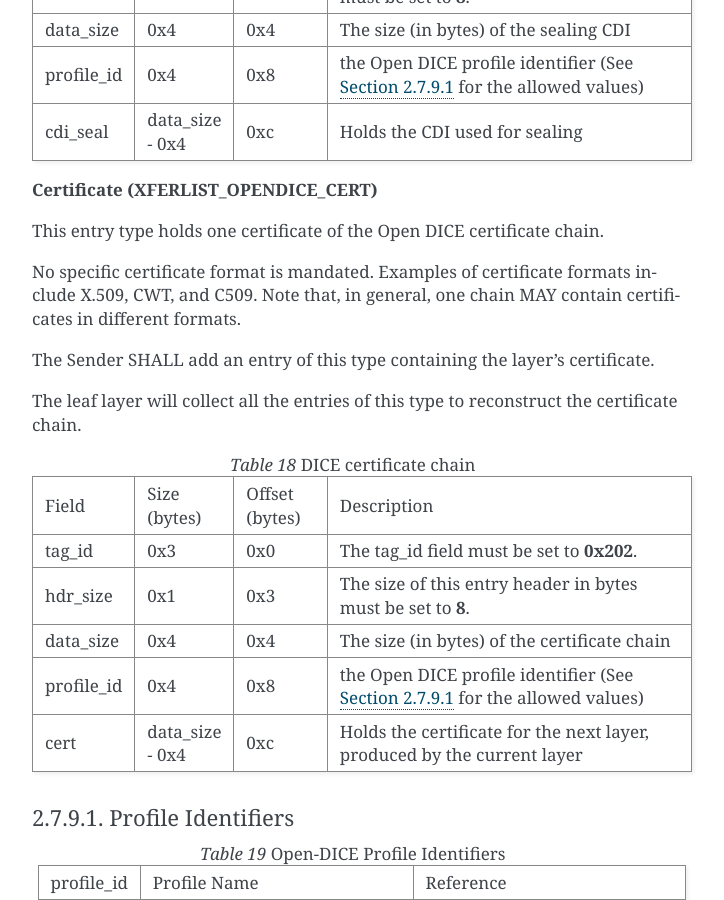
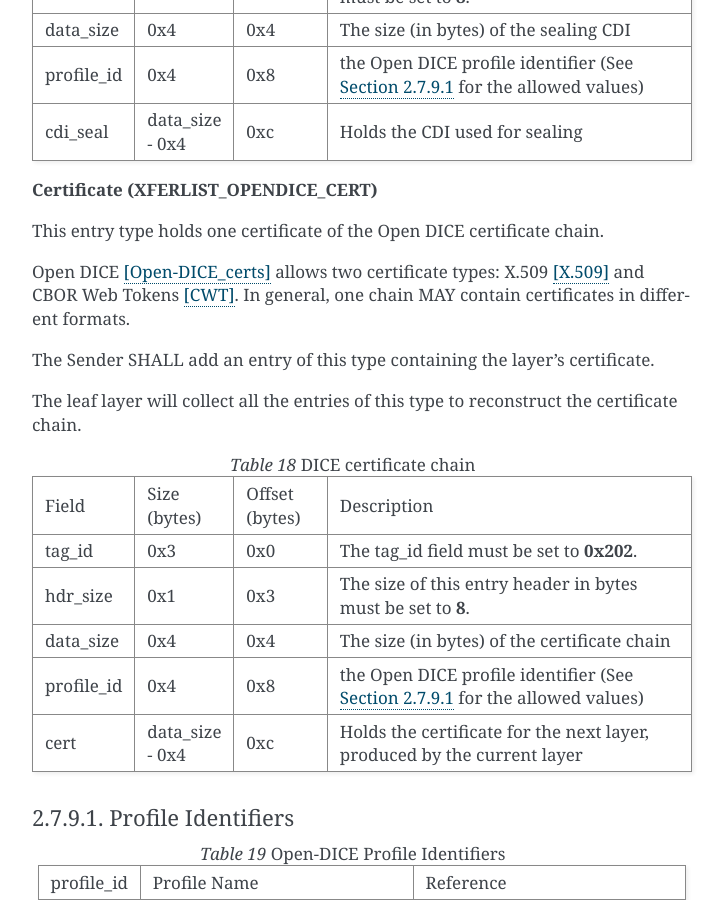
Before and after one commit to FirmwareHandoff/firmware_handoff, a Sphinx documentation site: the page built from source/transfer_list.rst, in a window 1280 px wide and 900 px high, scrolled down 18854 px. Shown: the whole window, without its empty margins (388-1112 px from the left). Built offline with Sphinx 7.4.7, drawn with Linux system fonts in a browser that asks for light colours.

Commit message:
add reference to the "Certificate Details" section of Open DICE
Signed-off-by: Thomas Fossati <thomas.fossati@linaro.org>

```diff
--- a/source/references.rst
+++ b/source/references.rst
@@ -33,4 +33,10 @@ References
 
 .. [Open-DICE] `Open Profile for DICE <https://pigweed.googlesource.com/open-dice/+/refs/heads/main/docs/specification.md>`__
 
+.. [Open-DICE_certs] `Open Profile for DICE, Certificate Details <https://pigweed.googlesource.com/open-dice/+/refs/heads/main/docs/specification.md#certificate-details>`__
+
 .. [Android-Open-DICE] `Android Profile for DICE <https://android.googlesource.com/platform/external/open-dice/+/HEAD/docs/android.md>`__
+
+.. [X.509] `IETF, Internet X.509 Public Key Infrastructure Certificate and Certificate Revocation List (CRL) Profile <https://www.rfc-editor.org/rfc/rfc5280>`__
+
+.. [CWT] `IETF, CBOR Web Token (CWT) <https://www.rfc-editor.org/rfc/rfc8392>`__
--- a/source/transfer_list.rst
+++ b/source/transfer_list.rst
@@ -1099,9 +1099,8 @@ The CDI received from the previous boot stage (i.e., DICE layer) MUST NOT be for
 
 This entry type holds one certificate of the Open DICE certificate chain.
 
-No specific certificate format is mandated.
-Examples of certificate formats include X.509, CWT, and C509.
-Note that, in general, one chain MAY contain certificates in different formats.
+Open DICE [Open-DICE_certs]_ allows two certificate types: X.509 [X.509]_ and CBOR Web Tokens [CWT]_.
+In general, one chain MAY contain certificates in different formats.
 
 The Sender SHALL add an entry of this type containing the layer's certificate.
 
```
